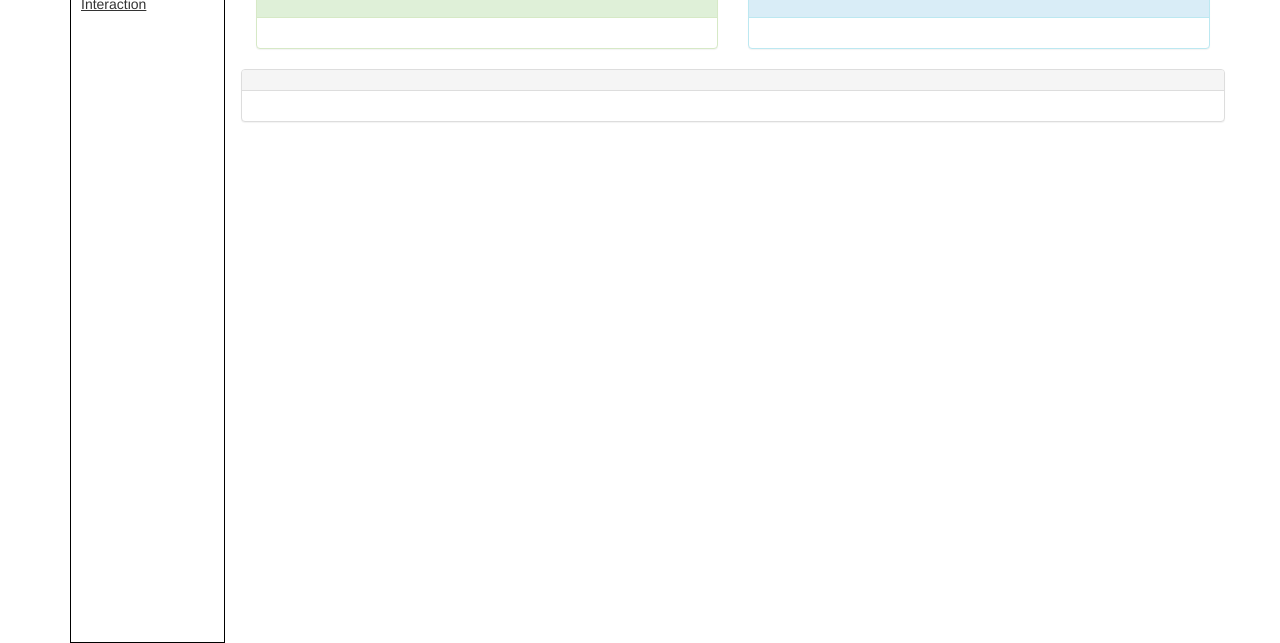
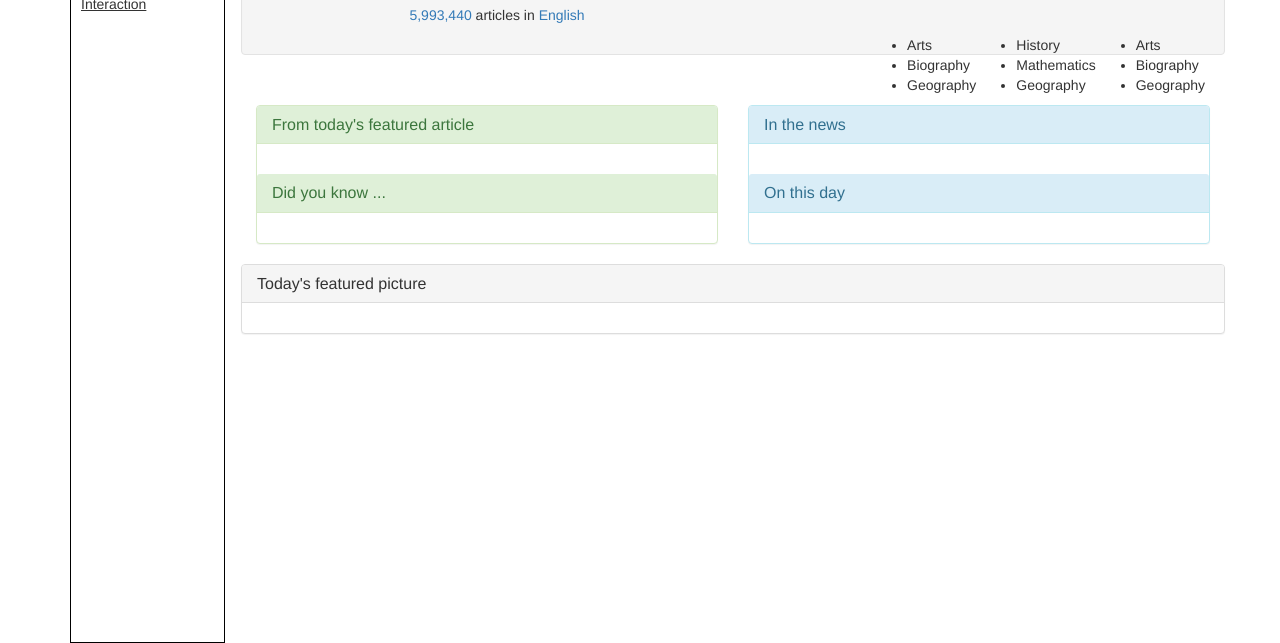
Before and after one commit to michelle-morin/wikipedia, a plain HTML site: page index.html in a window 1280 px wide. Shown: the part 157-800 px from the top of the page. Drawn offline with Linux system fonts and the light colour scheme.

Commit message:
update styles

```diff
--- a/css/styles.css
+++ b/css/styles.css
@@ -18,3 +18,16 @@ li.underline {
 .row {
   margin-left: 15%;
 }
+.center {
+  text-align: center;
+  width: 50%;
+}
+
+.right-side {
+  width: 50%;
+  float: right;
+}
+
+ul.column {
+  float: right;
+}
--- a/index.html
+++ b/index.html
@@ -1,11 +1,11 @@
 <!DOCTYPE html>
 <html>
+
 <head>
   <title>Wikipedia,the free encyclopedia.</title>
   <link rel="stylesheet" href="css/bootstrap.min.css" type="text/css">
   <link rel="stylesheet" href="css/styles.css" type="text/css">
 </head>
-  <!-- tops tabs -->
 
 <body>
   <div class="container">
@@ -51,24 +51,51 @@
     </ul>
 
 
-      <!-- middle panels -->
+    <!-- top welcome panel -->
     <div class="row">
       <div class="well">
+        <div class="center">
+          <h1> Welcome to <a href="https://en.wikipedia.org/wiki/Wikipedia">Wikipedia</a>,</h1>
+          <p>the <a href="https://en.wikipedia.org/wiki/Encyclopedia">free encyclopedia</a> that <a
+              href="https://en.wikipedia.org/wiki/Wikipedia:Introduction">anyone can edit</a></p>
+          <p><a href="https://en.wikipedia.org/wiki/Special:Statistics">5,993,440</a> articles in <a
+              href="https://en.wikipedia.org/wiki/English_language">English</a></p>
+        </div>
+        <div class="right-side">
+          <ul class="column">
+            <li>Arts</li>
+            <li>Biography</li>
+            <li>Geography</li>
+          </ul>
 
+          <ul class="column">
+            <li>History</li>
+            <li>Mathematics</li>
+            <li>Geography</li>
+          </ul>
+
+          <ul class="column">
+            <li>Arts</li>
+            <li>Biography</li>
+            <li>Geography</li>
+          </ul>
         </div>
       </div>
+    </div>
+
 
     <div class="row">
       <div class="col-md-6">
         <div class="panel panel-success">
           <div class="panel-heading">
-              <h3 class="panel-title"></h3>
+            <h3 class="panel-title">From today's featured article</h3>
           </div>
           <div class="panel-body">
 
           </div>
           <div class="panel-heading">
-              <h3 class="panel-title"></h3>
+            <h3 class="panel-title">Did you know ...
+            </h3>
           </div>
           <div class="panel-body">
 
@@ -79,13 +106,15 @@
       <div class="col-md-6">
         <div class="panel panel-info">
           <div class="panel-heading">
-              <h3 class="panel-title"></h3>
+            <h3 class="panel-title">In the news
+
+            </h3>
           </div>
           <div class="panel-body">
 
           </div>
           <div class="panel-heading">
-              <h3 class="panel-title"></h3>
+            <h3 class="panel-title">On this day</h3>
           </div>
           <div class="panel-body">
 
@@ -97,7 +126,7 @@
     <div class="row">
       <div class="panel panel-default">
         <div class="panel-heading">
-            <h3 class="panel-title"></h3>
+          <h3 class="panel-title">Today's featured picture </h3>
         </div>
         <div class="panel-body">
 
@@ -109,4 +138,5 @@
 
   </div>
 </body>
+
 </html>
```
Lines whose indentation alone changed are shown as unchanged.
